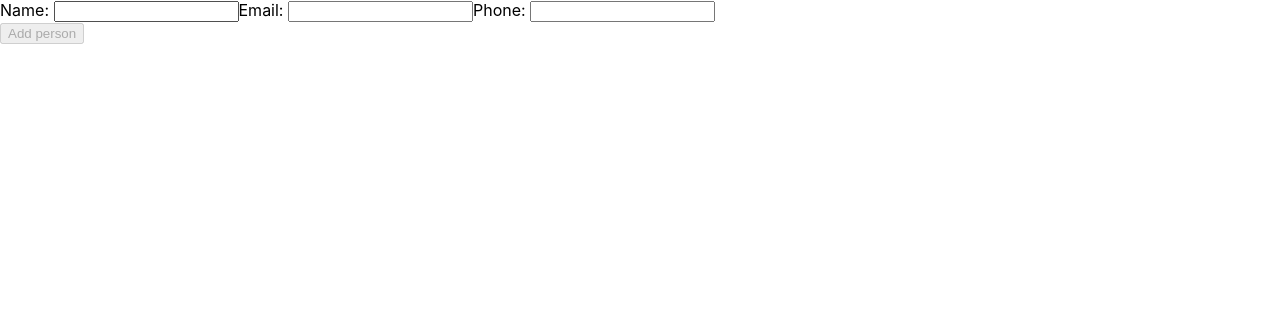
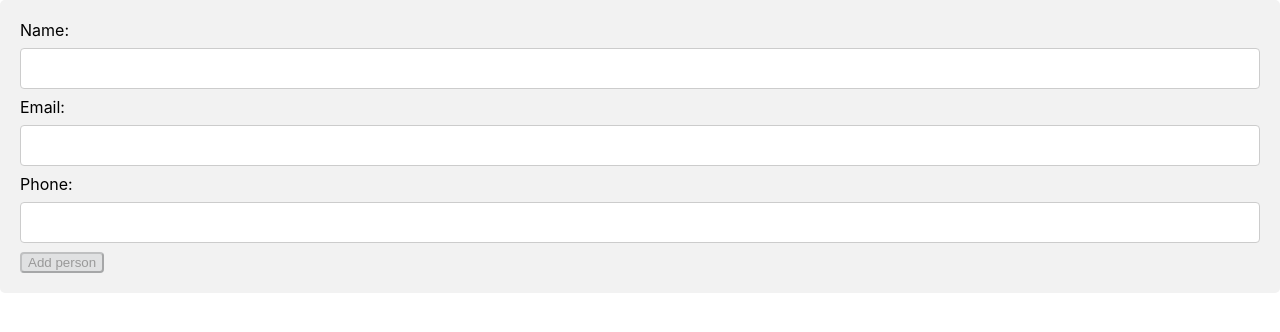
Before and after one commit to emoudy/qr_code_hackathon, a React (Create React App) app: page / in a window 1280 px wide. Shown: the top 332 px of the page. Built offline with nearby package versions, Linux system fonts and the light colour scheme.

Commit message:
some CSS

```diff
--- a/src/App.js
+++ b/src/App.js
@@ -1,5 +1,33 @@
 import userEvent from '@testing-library/user-event';
 import React,  {useState, useEffect} from 'react';
+import styled from "styled-components";
+
+const Container = styled.div`
+  border-radius: 5px;
+  background-color: #f2f2f2;
+  padding: 20px;
+`;
+
+const Button = styled.button `
+  cursor: pointer;
+  border-radius: 4px;
+  background: #e0e1e2 none;
+  color: #999;
+  &:hover {
+    background-color: #025c82;
+    color: #fff;
+  }
+`;
+
+const StyledInput = styled.input `
+  width: 100%;
+  padding: 12px 20px;
+  margin: 8px 0;
+  display: inline-block;
+  border: 1px solid #ccc;
+  border-radius: 4px;
+  box-sizing: border-box;
+`;
 
 const App = () => {
   const [details, setDetails] = useState({ fullName: null, email: null, phone: null});
@@ -39,11 +67,11 @@ const App = () => {
     }
   }
     return (
-        <div>
+        <Container>
             <form className='form' onSubmit={handleSubmit}>
                 <div className='form-control'>
                     <label htmlFor='name'>Name: </label>
-                    <input
+                    <StyledInput
                         type='text'
                         id='name'
                         name='fullName'
@@ -51,7 +79,7 @@ const App = () => {
                         value={details.fullName}
                     />
                     <label htmlFor='email'>Email: </label>
-                    <input
+                    <StyledInput
                         type='text'
                         id='email'
                         name='email'
@@ -59,7 +87,7 @@ const App = () => {
                         value={details.email}
                     />
                     <label htmlFor='phone'>Phone: </label>
-                    <input
+                    <StyledInput
                         type='text'
                         id='phone'
                         name='phone'
@@ -67,9 +95,9 @@ const App = () => {
                         value={details.phone}
                     />
                 </div>
-                <button type='submit' disabled={!isComplete}>Add person</button>
+                <Button type='submit' disabled={!isComplete}>Add person</Button>
             </form>
-        </div>
+        </Container>
   );
 };
 
```
